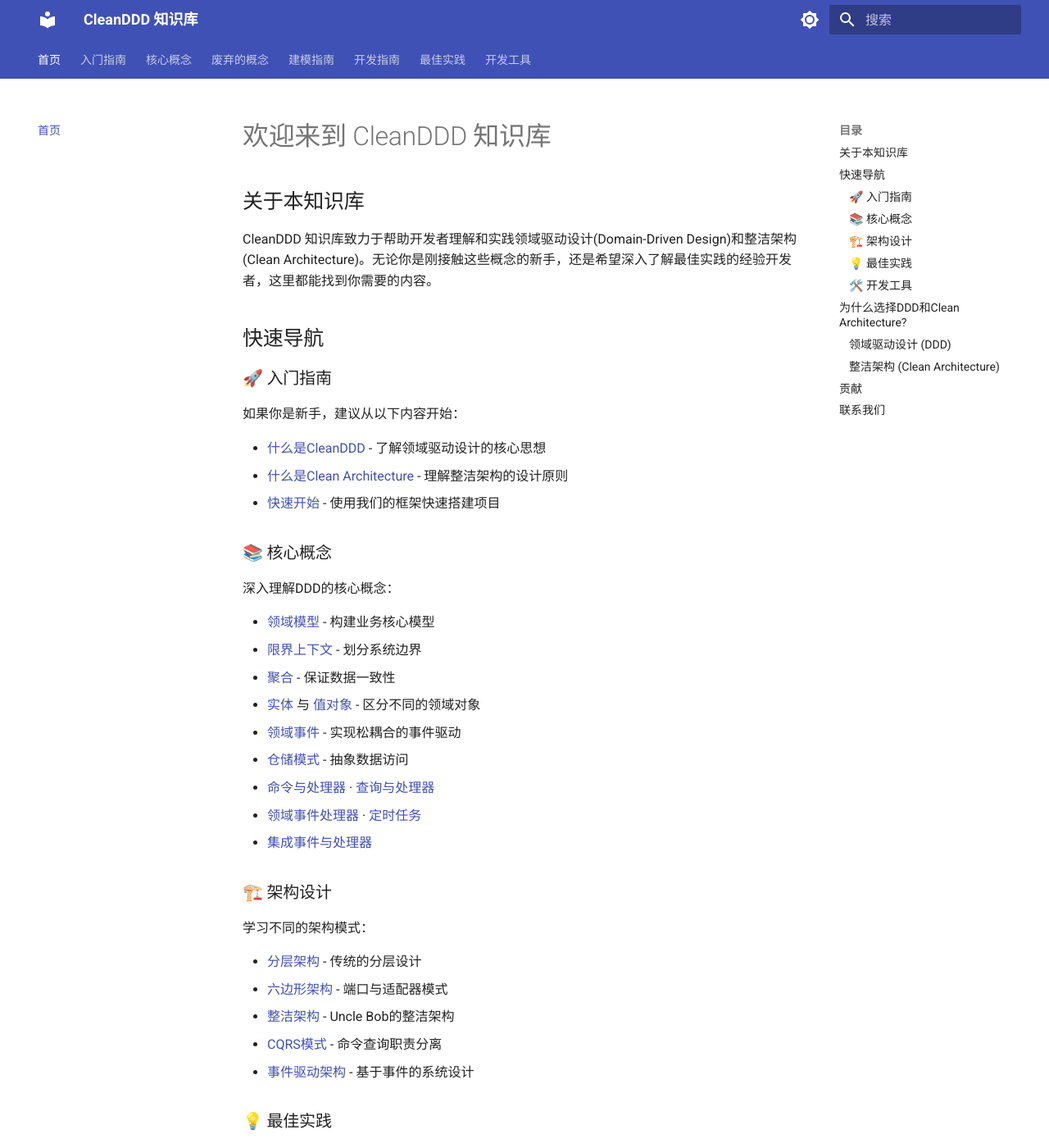
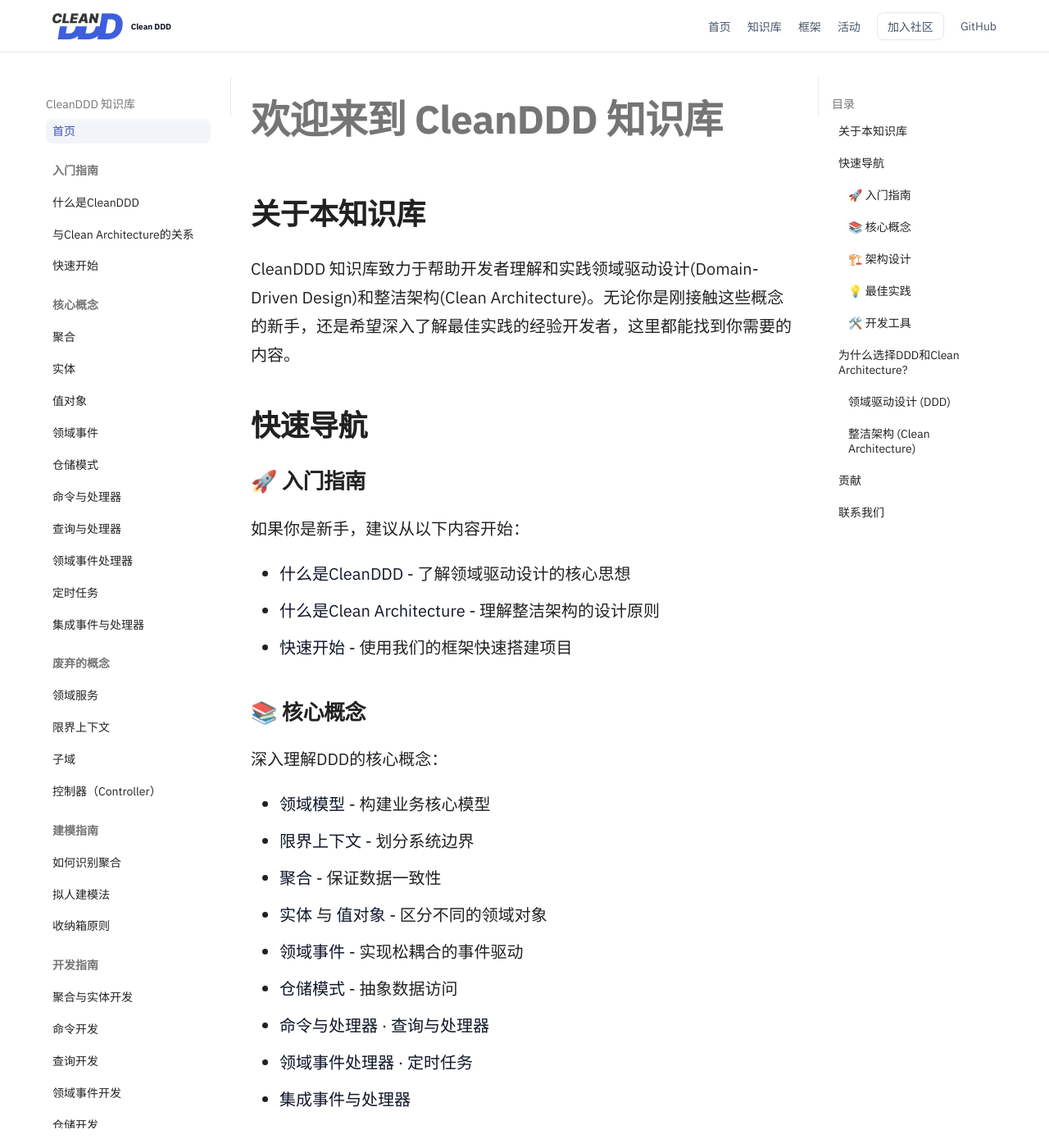
Before and after one commit to netcorepal/clean-ddd-hub, an MkDocs documentation site: the page built from docs/index.md, in a window 1280 px wide and 1400 px high. Shown: the whole window at 82% size. Built offline with MkDocs 1.6.1 and Material for MkDocs 9.7.7, drawn with Linux system fonts in a browser that asks for light colours.

Commit message:
重构文档和代码：更新知识库的自动部署方式，优化文档链接，添加自定义样式和新组件，增强用户界面和体验

```diff
--- /dev/null
+++ b/docs/overrides/partials/header.html
@@ -0,0 +1,17 @@
+{% set home_url = config.extra.homepage or base_url %}
+<header class="md-header docs-header" data-md-component="header">
+  <div class="docs-header__inner">
+    <a class="docs-header__logo" href="{{ home_url }}" aria-label="Clean DDD">
+      <img src="{{ base_url }}/assets/logo.png" alt="Clean DDD Logo" />
+      <span>Clean DDD</span>
+    </a>
+    <nav class="docs-header__nav" aria-label="Primary">
+      <a href="{{ home_url }}">首页</a>
+      <a href="{{ base_url }}/">知识库</a>
+      <a href="{{ home_url }}frameworks">框架</a>
+      <a href="{{ home_url }}events">活动</a>
+      <a class="docs-header__cta" href="{{ home_url }}">加入社区</a>
+      <a href="https://github.com/netcorepal" target="_blank" rel="noopener noreferrer">GitHub</a>
+    </nav>
+  </div>
+</header>
--- /dev/null
+++ b/docs/stylesheets/engineering.css
@@ -0,0 +1,212 @@
+:root {
+  --md-default-bg-color: #ffffff;
+  --md-default-fg-color: #0b0f16;
+  --md-default-fg-color--light: #334155;
+  --md-default-fg-color--lighter: #64748b;
+  --md-default-fg-color--lightest: #94a3b8;
+  --md-primary-fg-color: #0f172a;
+  --md-primary-fg-color--dark: #0b0f16;
+  --md-accent-fg-color: #0f172a;
+  --md-accent-bg-color: #f1f5f9;
+  --md-typeset-font-size: 1rem;
+  --md-typeset-a-color: #0f172a;
+}
+
+.md-header {
+  box-shadow: none;
+  border-bottom: 1px solid #e5e7eb;
+  background-color: rgba(255, 255, 255, 0.88);
+  backdrop-filter: blur(12px);
+}
+
+.md-sidebar--primary {
+  border-right: 1px solid #e5e7eb;
+}
+
+.md-sidebar--secondary {
+  border-left: 1px solid #e5e7eb;
+}
+
+.docs-header {
+  height: 64px;
+}
+
+.docs-header__inner {
+  display: flex;
+  align-items: center;
+  justify-content: space-between;
+  height: 64px;
+  max-width: 1200px;
+  margin: 0 auto;
+  padding: 0 24px;
+}
+
+.docs-header__logo {
+  display: inline-flex;
+  align-items: center;
+  gap: 10px;
+  color: #0f172a;
+  text-decoration: none;
+  font-weight: 700;
+  letter-spacing: -0.01em;
+}
+
+.docs-header__logo img {
+  height: 32px;
+  width: auto;
+  display: block;
+}
+
+.docs-header__nav {
+  display: flex;
+  align-items: center;
+  gap: 20px;
+  font-size: 14px;
+}
+
+.docs-header__nav a {
+  color: #475569;
+  text-decoration: none;
+  font-weight: 500;
+}
+
+.docs-header__nav a:hover {
+  color: #0f172a;
+}
+
+.docs-header__cta {
+  display: inline-flex;
+  align-items: center;
+  border: 1px solid #e5e7eb;
+  border-radius: 8px;
+  padding: 6px 12px;
+  color: #0f172a;
+  font-weight: 600;
+}
+
+@media (max-width: 900px) {
+  .docs-header__nav {
+    display: none;
+  }
+}
+
+.md-nav__title,
+.md-nav__link {
+  font-weight: 500;
+}
+
+.md-typeset h1,
+.md-typeset h2,
+.md-typeset h3 {
+  letter-spacing: -0.015em;
+}
+
+.md-typeset h1 {
+  font-size: 2.4rem;
+  font-weight: 700;
+}
+
+.md-typeset h2 {
+  font-size: 1.8rem;
+  font-weight: 600;
+  margin-top: 2.2rem;
+}
+
+.md-typeset h3 {
+  font-size: 1.3rem;
+  font-weight: 600;
+}
+
+.md-typeset p,
+.md-typeset li {
+  font-size: 1rem;
+  line-height: 1.75;
+}
+
+.md-typeset pre > code {
+  background-color: #f8fafc;
+  color: #0f172a;
+  border: 1px solid #e5e7eb;
+}
+
+.md-typeset code {
+  background-color: #f1f5f9;
+  border-radius: 4px;
+  border: 1px solid #e5e7eb;
+}
+
+.md-typeset a {
+  color: #0f172a;
+  text-decoration-thickness: 1px;
+  text-underline-offset: 3px;
+}
+
+.md-typeset table {
+  border: 1px solid #e5e7eb;
+  border-radius: 10px;
+  overflow: hidden;
+}
+
+.md-typeset table thead {
+  background-color: #f8fafc;
+}
+
+.md-typeset table th,
+.md-typeset table td {
+  border-color: #e5e7eb;
+}
+
+.md-typeset blockquote {
+  border-left: 3px solid #e2e8f0;
+  color: #475569;
+}
+
+.md-typeset .admonition,
+.md-typeset details {
+  border-radius: 10px;
+  border: 1px solid #e5e7eb;
+  box-shadow: none;
+}
+
+.md-typeset .admonition-title,
+.md-typeset summary {
+  font-weight: 600;
+}
+
+.md-main__inner {
+  max-width: 1200px;
+}
+
+.md-content__inner {
+  padding-bottom: 4rem;
+}
+
+.md-search__form {
+  border: 1px solid #e5e7eb;
+  border-radius: 10px;
+  background-color: #ffffff;
+  box-shadow: none;
+}
+
+.md-search__input {
+  font-size: 0.95rem;
+}
+
+.md-nav__link {
+  border-radius: 8px;
+  padding: 6px 8px;
+}
+
+.md-nav__link:hover,
+.md-nav__link--active {
+  background-color: #f1f5f9;
+  color: #0f172a;
+}
+
+.md-sidebar__scrollwrap {
+  padding-right: 12px;
+}
+
+.md-content__inner > .md-typeset {
+  max-width: 760px;
+}
--- a/mkdocs.yml
+++ b/mkdocs.yml
@@ -6,32 +6,21 @@ site_author: NetCorePal
 theme:
   name: material
   language: zh
+  custom_dir: docs/overrides
+  logo: assets/logo.png
   palette:
-    # Palette toggle for light mode
-    - media: "(prefers-color-scheme: light)"
-      scheme: default
-      primary: indigo
-      accent: indigo
-      toggle:
-        icon: material/brightness-7
-        name: Switch to dark mode
-    # Palette toggle for dark mode
-    - media: "(prefers-color-scheme: dark)"
-      scheme: slate
-      primary: indigo
-      accent: indigo
-      toggle:
-        icon: material/brightness-4
-        name: Switch to light mode
+    - scheme: default
+      primary: grey
+      accent: grey
+  font:
+    text: IBM Plex Sans
+    code: JetBrains Mono
   features:
-    - navigation.tabs
     - navigation.sections
     - navigation.expand
     - navigation.top
     - search.suggest
     - search.highlight
-    - content.tabs.link
-    - content.code.annotation
     - content.code.copy
 
 markdown_extensions:
@@ -48,6 +37,9 @@ markdown_extensions:
   - attr_list
   - md_in_html
   - tables
+
+extra_css:
+  - stylesheets/engineering.css
 
 nav:
   - 首页: index.md
@@ -92,6 +84,7 @@ nav:
       - 开发工具推荐: tools/development-tools.md
 
 extra:
+  homepage: /
   social:
     - icon: fontawesome/brands/github
       link: https://github.com/netcorepal
--- a/package.json
+++ b/package.json
@@ -5,8 +5,8 @@
   "type": "module",
   "scripts": {
     "dev": "vite",
-    "build": "vite build && npm run build:docs",
-    "build:docs": "python3 -m pip install -r requirements.txt && mkdocs build -d dist/docs",
+    "build": "vite build",
+    "build:docs": "python3 -m pip install -r requirements.txt && mkdocs build",
     "build:dev": "vite build --mode development",
     "lint": "eslint .",
     "preview": "vite preview"
--- a/src/components/Header.tsx
+++ b/src/components/Header.tsx
@@ -47,7 +47,7 @@ const Header = () => {
               <Link to="/" className="text-gray-700 hover:text-ddd-600 transition-all-200">
                 {t('header.home')}
               </Link>
-              <a href="/docs/" className="text-gray-700 hover:text-ddd-600 transition-all-200">
+              <a href="https://docs.cleanddd.com/" target="_blank" rel="noopener noreferrer" className="text-gray-700 hover:text-ddd-600 transition-all-200">
                 {t('header.knowledge')}
               </a>
               <Link to="/frameworks" className="text-gray-700 hover:text-ddd-600 transition-all-200">
@@ -90,7 +90,9 @@ const Header = () => {
                 {t('header.home')}
               </Link>
               <a
-                href="/docs/"
+                href="https://docs.cleanddd.com/"
+                target="_blank"
+                rel="noopener noreferrer"
                 className="block px-4 py-2 text-gray-700 hover:bg-gray-100 rounded-md"
                 onClick={() => setIsMenuOpen(false)}
               >
--- a/src/components/Hero.tsx
+++ b/src/components/Hero.tsx
@@ -36,7 +36,7 @@ const Hero = () => {
               </p>
               <div className="flex flex-wrap gap-4">
                 <Button asChild size="lg" className="bg-amber-400 text-slate-900 hover:bg-amber-300">
-                  <a href="/docs/">
+                  <a href="https://docs.cleanddd.com/" target="_blank" rel="noopener noreferrer">
                     {t("home.hero.primaryButton")}
                     <ArrowRight className="ml-2 h-4 w-4" />
                   </a>
```
Also changed, not shown: README.md (+3 -2 lines), docs/assets/logo.png (added), vercel.json.
